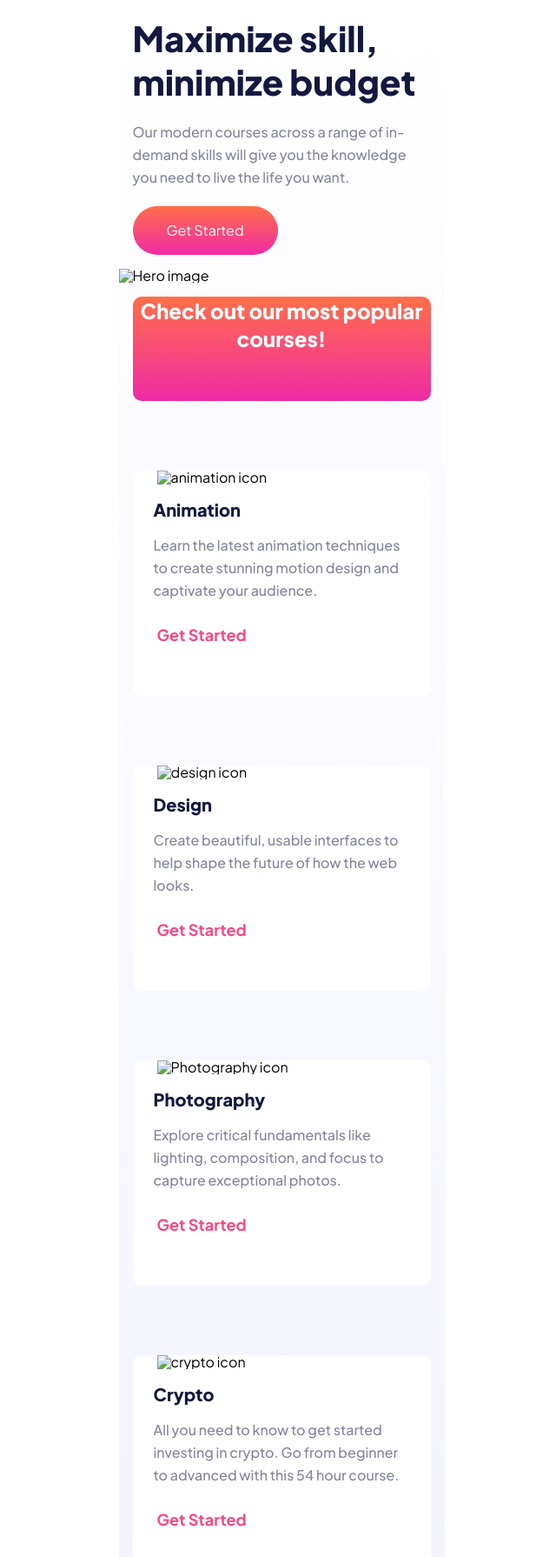
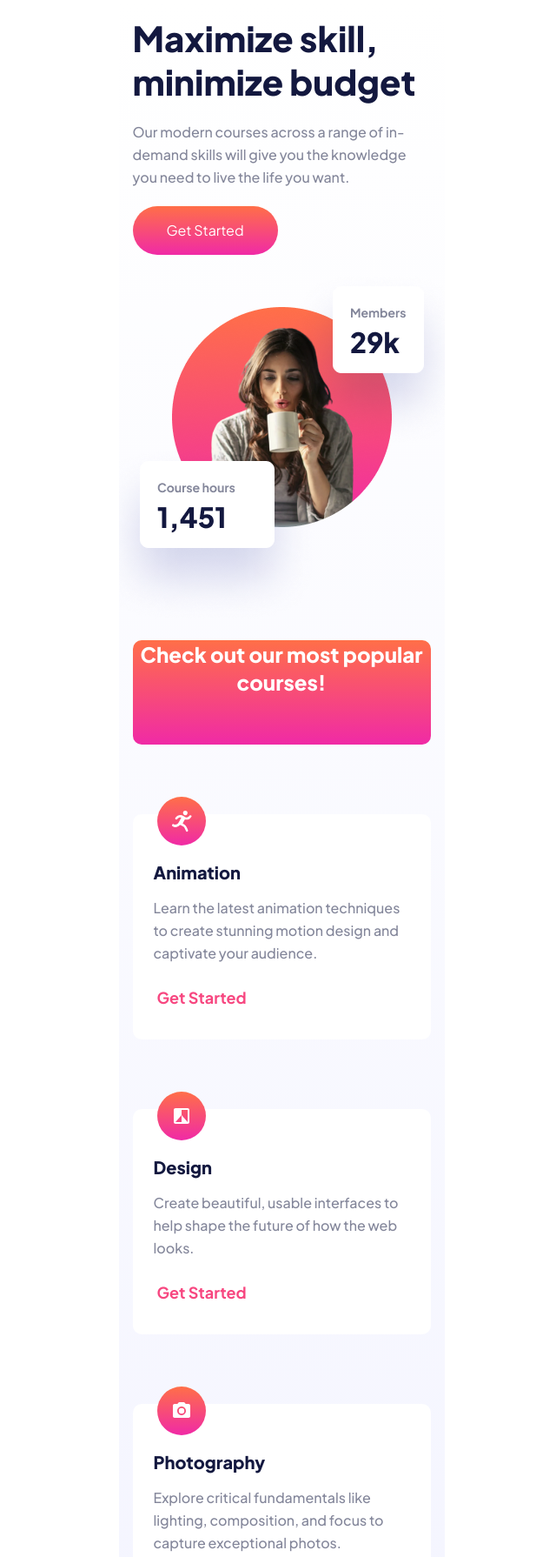
Before and after one commit to KakhoidzeMariami23/skilled-e-learning, a plain HTML site: page index.html in a window 1280 px wide. Shown: the part 131-1921 px from the top of the page at 87% size, without its empty margins (316-956 px from the left). Drawn offline with Linux system fonts and the light colour scheme.

Commit message:
Update index.html

```diff
--- a/index.html
+++ b/index.html
@@ -30,9 +30,9 @@
 </div>
 
 <div class="image">
-<img src="assets/imageheromobile.PNG.png" alt="Hero image" class="hero-image">
- <img src="/assets/image-hero-tablet.png" alt="Hero image" class="hero-image-tab">
- <img src="/assets/image-hero-desktop.png" alt="Hero image" class="hero-image-desk">
+<img src="imageheromobile.PNG.png" alt="Hero image" class="hero-image">
+ <img src="image-hero-tablet.png" alt="Hero image" class="hero-image-tab">
+ <img src="image-hero-desktop.png" alt="Hero image" class="hero-image-desk">
 </div>
 
 
@@ -44,7 +44,7 @@
 
 <!--  animation section -->
 <div class="card">
-<img src="assets/icon-animation.svg" alt="animation icon" class="icon">
+<img src="icon-animation.svg" alt="animation icon" class="icon">
 <h3>Animation</h3>
 <p class="paragraphs">Learn the latest animation techniques to create stunning motion design and captivate your audience.</p>
 <h5 class="section-buttons">Get Started</h5>
@@ -52,7 +52,7 @@
 
 <!--  Design section -->
 <div class="card">
-<img src="assets/icon-design.svg" alt="design icon" class="icon">
+<img src="icon-design.svg" alt="design icon" class="icon">
 <h3>Design</h3>
 <p class="paragraphs">Create beautiful, usable interfaces to help shape the future of how the web looks.</p>
 <h5 class="section-buttons">Get Started</h5>
@@ -60,7 +60,7 @@
 
 <!--  Photography section -->
 <div class="card">
-    <img src="assets/icon-photography.svg" alt="Photography icon" class="icon">
+    <img src="icon-photography.svg" alt="Photography icon" class="icon">
     <h3>Photography</h3>
     <p class="paragraphs">Explore critical fundamentals like lighting, composition, and focus to capture exceptional photos.</p>
     <h5 class="section-buttons">Get Started</h5>
@@ -68,7 +68,7 @@
 
     <!--  Crypto section -->
 <div class="card">
-    <img src="assets/icon-crypto.svg" alt="crypto icon" class="icon">
+    <img src="icon-crypto.svg" alt="crypto icon" class="icon">
     <h3>Crypto</h3>
     <p class="paragraphs">All you need to know to get started investing in crypto. Go from beginner to
          advanced with this 54 hour course.</p>
@@ -77,7 +77,7 @@
 
 <!--  Business section -->
 <div class="card">
-    <img src="assets/icon-business.svg" alt="business" class="icon">
+    <img src="icon-business.svg" alt="business" class="icon">
     <h3>Business</h3>
     <p class="paragraphs">Create beautiful, usable interfaces to help shape the future of how the web looks.</p>
     <h5 class="section-buttons">Get Started</h5>
```
